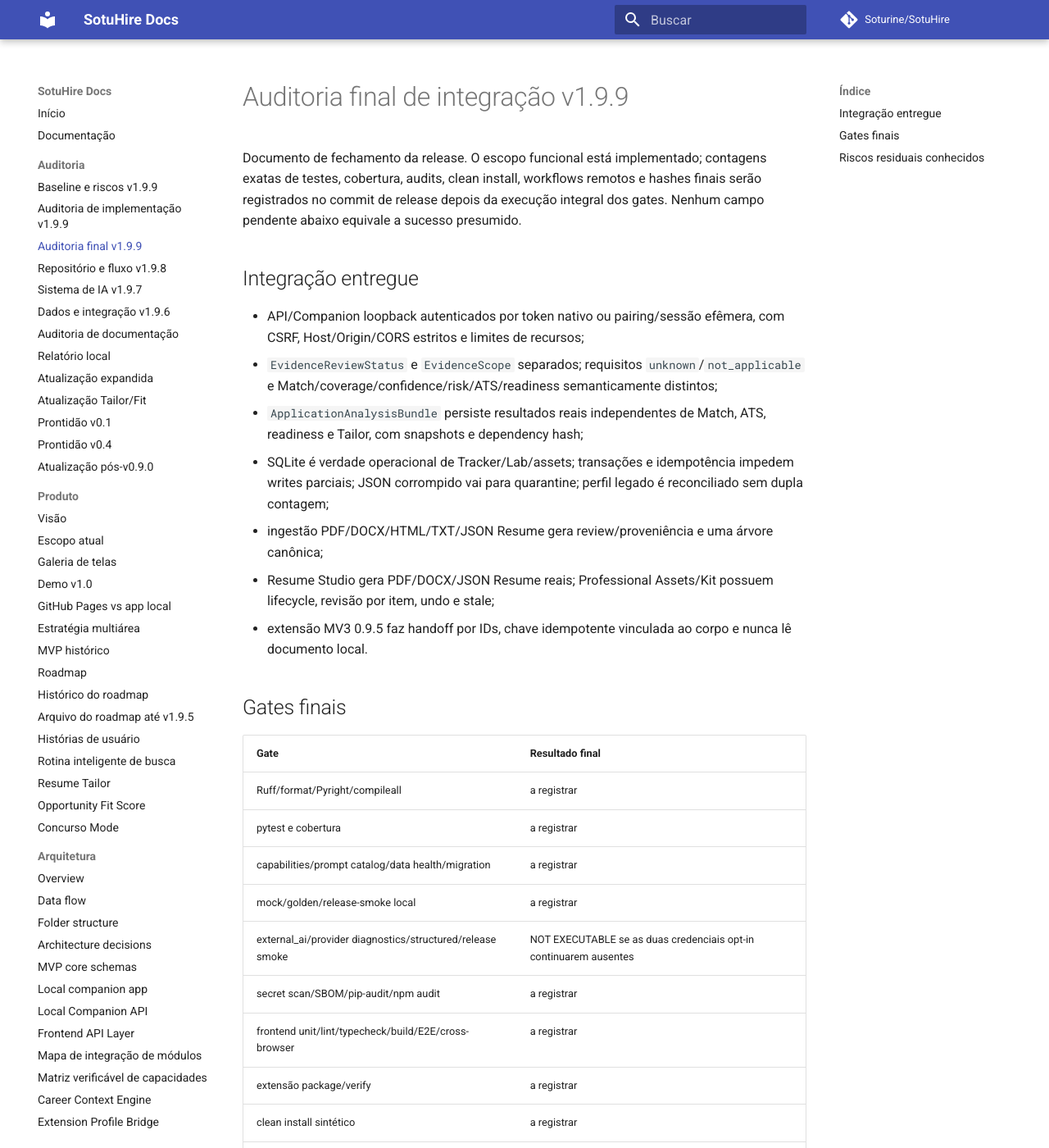
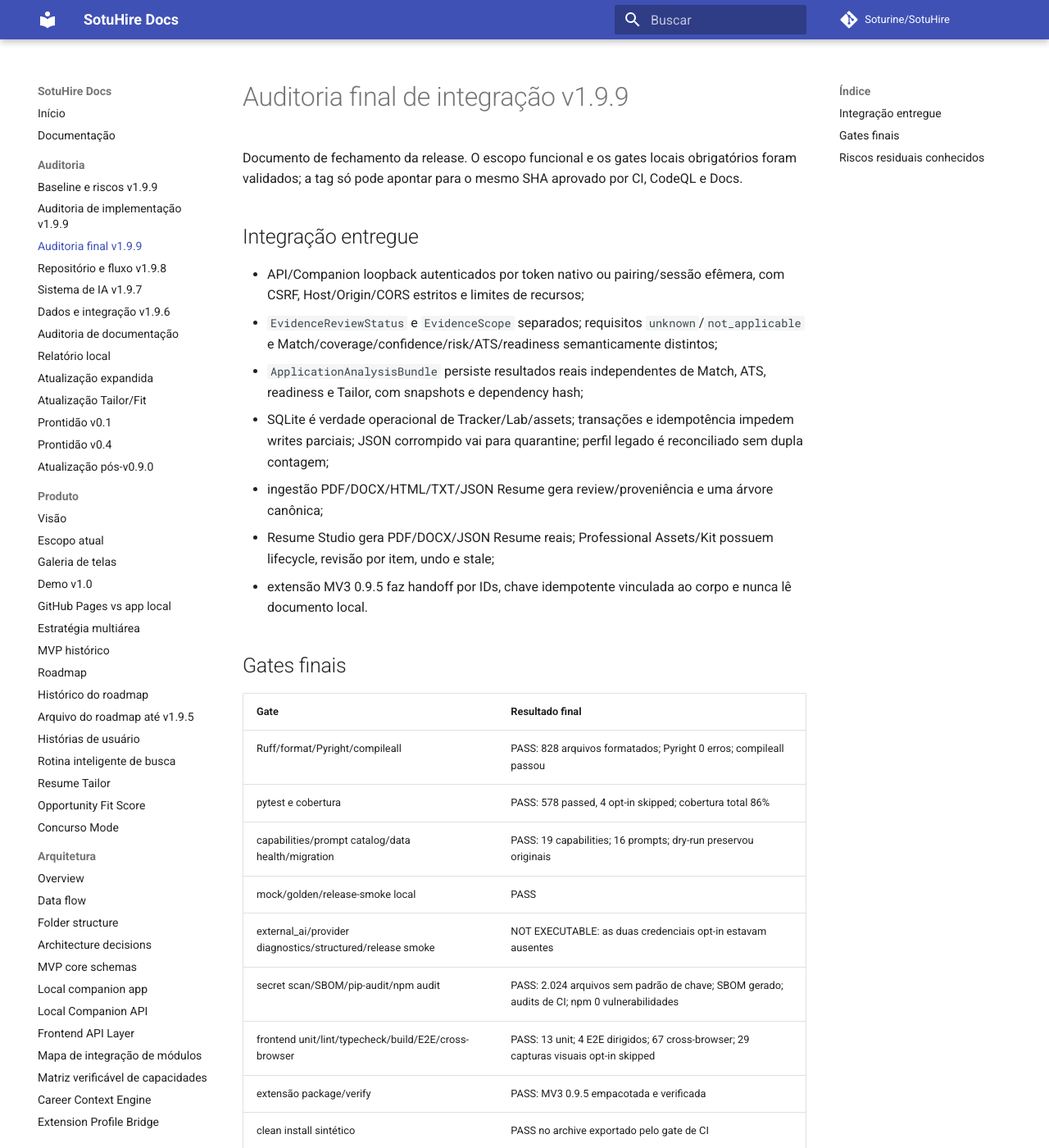
Before and after one commit to Soturine/SotuHire, an MkDocs documentation site: the page built from docs/00-audit/v1.9.9-final-integration-audit.md, in a window 1280 px wide and 1400 px high. Shown: the whole window at 82% size. Built offline with MkDocs 1.6.1 and Material for MkDocs 9.7.7, drawn with Linux system fonts in a browser that asks for light colours; comment, search, counter and statistics services are not loaded; some of the changed text lies outside the part shown.

```diff
--- a/docs/00-audit/v1.9.9-final-integration-audit.md
+++ b/docs/00-audit/v1.9.9-final-integration-audit.md
@@ -1,9 +1,7 @@
 # Auditoria final de integração v1.9.9
 
-Documento de fechamento da release. O escopo funcional está implementado; contagens exatas de
-testes, cobertura, audits, clean install, workflows remotos e hashes finais serão registrados no
-commit de release depois da execução integral dos gates. Nenhum campo pendente abaixo equivale a
-sucesso presumido.
+Documento de fechamento da release. O escopo funcional e os gates locais obrigatórios foram
+validados; a tag só pode apontar para o mesmo SHA aprovado por CI, CodeQL e Docs.
 
 ## Integração entregue
 
@@ -25,16 +23,16 @@ sucesso presumido.
 
 | Gate | Resultado final |
 |---|---|
-| Ruff/format/Pyright/compileall | a registrar |
-| pytest e cobertura | a registrar |
-| capabilities/prompt catalog/data health/migration | a registrar |
-| mock/golden/release-smoke local | a registrar |
-| external_ai/provider diagnostics/structured/release smoke | NOT EXECUTABLE se as duas credenciais opt-in continuarem ausentes |
-| secret scan/SBOM/pip-audit/npm audit | a registrar |
-| frontend unit/lint/typecheck/build/E2E/cross-browser | a registrar |
-| extensão package/verify | a registrar |
-| clean install sintético | a registrar |
-| CI/CodeQL/Docs | a registrar antes da tag |
+| Ruff/format/Pyright/compileall | PASS: 828 arquivos formatados; Pyright 0 erros; compileall passou |
+| pytest e cobertura | PASS: 578 passed, 4 opt-in skipped; cobertura total 86% |
+| capabilities/prompt catalog/data health/migration | PASS: 19 capabilities; 16 prompts; dry-run preservou originais |
+| mock/golden/release-smoke local | PASS |
+| external_ai/provider diagnostics/structured/release smoke | NOT EXECUTABLE: as duas credenciais opt-in estavam ausentes |
+| secret scan/SBOM/pip-audit/npm audit | PASS: 2.024 arquivos sem padrão de chave; SBOM gerado; audits de CI; npm 0 vulnerabilidades |
+| frontend unit/lint/typecheck/build/E2E/cross-browser | PASS: 13 unit; 4 E2E dirigidos; 67 cross-browser; 29 capturas visuais opt-in skipped |
+| extensão package/verify | PASS: MV3 0.9.5 empacotada e verificada |
+| clean install sintético | PASS no archive exportado pelo gate de CI |
+| CI/CodeQL/Docs | PASS obrigatório no SHA final antes da tag |
 
 ## Riscos residuais conhecidos
 
```
Also changed, not shown: docs/releases/v1.9.9.md (+5 -5 lines), 1 other file.
